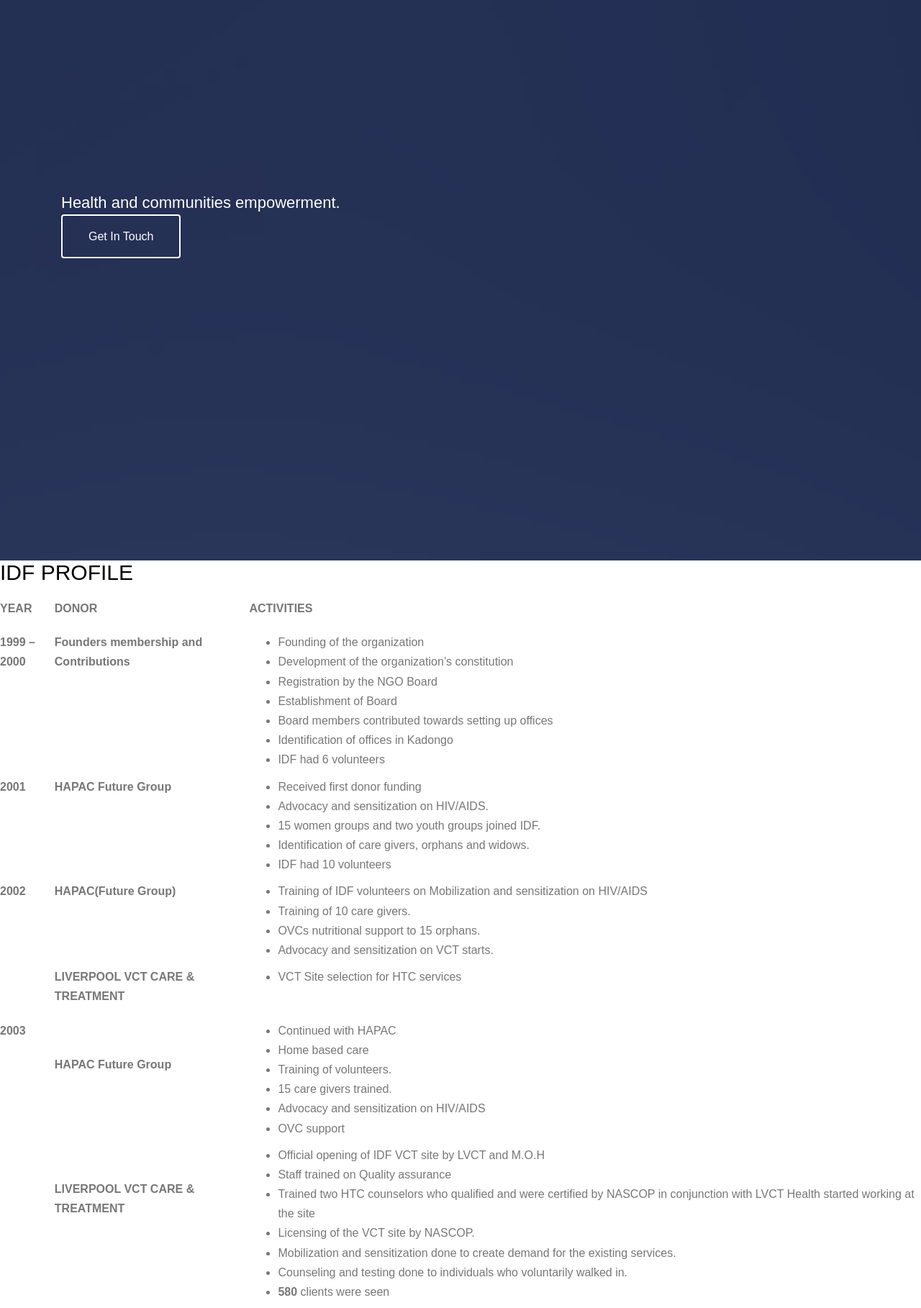
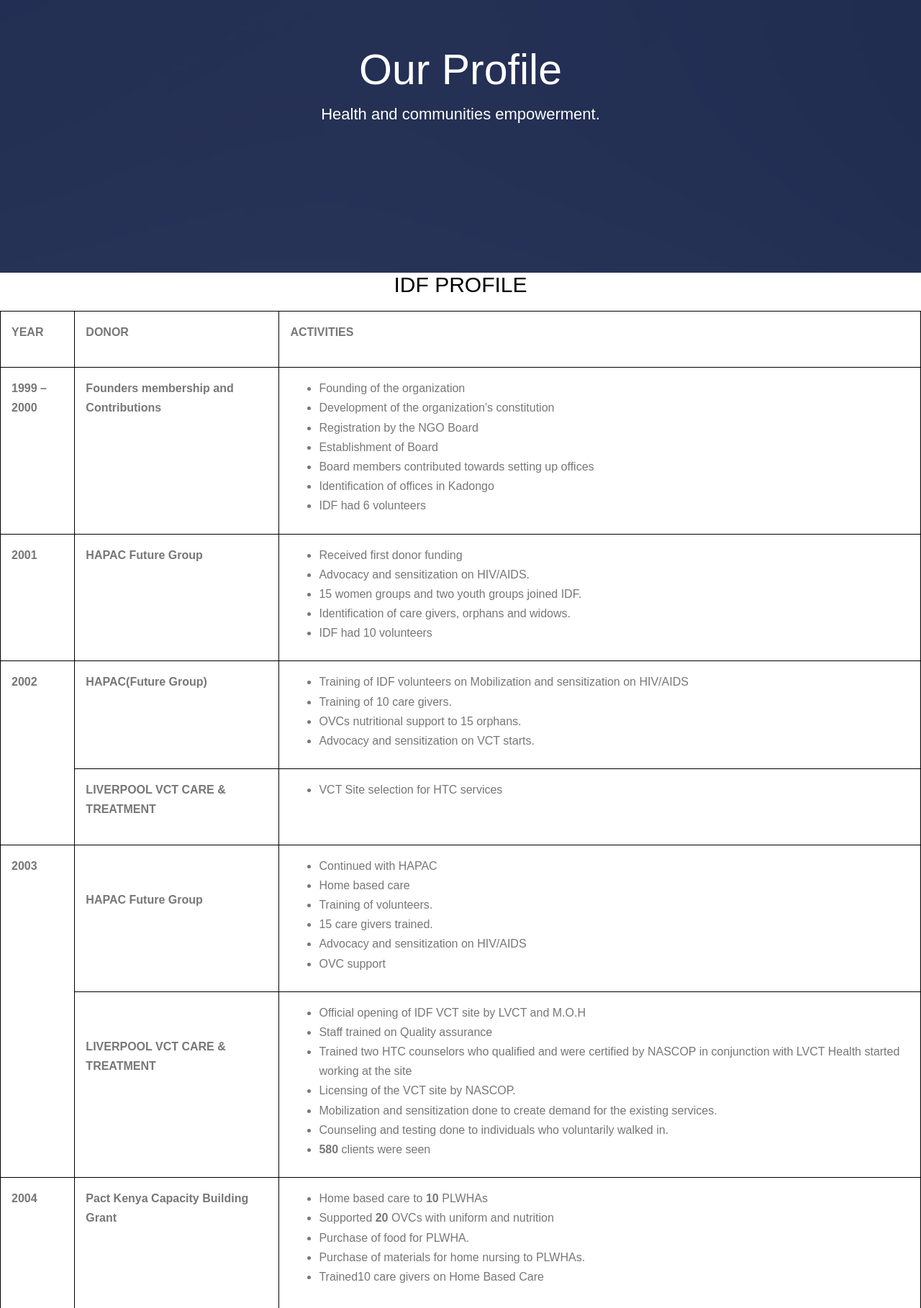
Before and after one commit to wang0nya/idf-site, a PHP site: page /portfolio.html in a window 1280 px wide. Shown: the part 121-1939 px from the top of the page at 72% size. Run offline with PHP 8.4, Linux system fonts and the light colour scheme; some web fonts are replaced.

Commit message:
personalise

```diff
--- a/about.html
+++ b/about.html
@@ -114,7 +114,7 @@
 					<div class="display-t">
 						<div class="display-tc">
 							<h1 class="animate-box" data-animate-effect="fadeInUp">About Us</h1>
-							<h2 class="animate-box" data-animate-effect="fadeInUp">Health and communities empowerment<em>by</em></h2>
+							<h2 class="animate-box" data-animate-effect="fadeInUp">Health and communities empowerment.</h2>
 						</div>
 					</div>
 				</div>
--- a/css/style.css
+++ b/css/style.css
@@ -1889,4 +1889,13 @@ form label {
   border: 2px solid #17B794;
 }
 
+table {
+    border-collapse: collapse;
+}
+
+table, th, td {
+    border: 1px solid black;
+    padding: 15px;
+    text-align: left;
+}
 /*# sourceMappingURL=style.css.map */
--- a/portfolio.html
+++ b/portfolio.html
@@ -106,16 +106,15 @@
 			</div>
 		</nav>
 
-		<header id="gtco-header" class="gtco-cover" role="banner" style="background-image:url(images/img_bg_1.jpg);">
+		<header id="gtco-header" class="gtco-cover gtco-cover-xs" role="banner" style="background-image:url(images/img_bg_1.jpg);">
 			<div class="overlay"></div>
 			<div class="gtco-container">
 				<div class="row">
-					<div class="col-md-12 col-md-offset-0 text-left">
+					<div class="col-md-8 col-md-offset-2 text-center">
 						<div class="display-t">
 							<div class="display-tc">
-								<h1 class="animate-box" data-animate-effect="fadeInUp"></h1>
-								<h2 class="animate-box" data-animate-effect="fadeInUp">Health and communities empowerment.
-								<p class="animate-box" data-animate-effect="fadeInUp"><a href="#" class="btn btn-white btn-lg btn-outline">Get In Touch</a></p>
+								<h1 class="animate-box" data-animate-effect="fadeInUp">Our Profile</h1>
+								<h2 class="animate-box" data-animate-effect="fadeInUp">Health and communities empowerment.</h2>
 							</div>
 						</div>
 					</div>
@@ -124,7 +123,7 @@
 		</header>
 
 
-<h2>IDF PROFILE</h2>
+<h2 class="text-center">IDF PROFILE</h2>
 <table cellspacing="0" cellpadding="0">
     <tbody>
         <tr>
@@ -1757,22 +1756,16 @@ Initiation of IDF as a<strong>satellite</strong> of
                 </ul>
             </td>
         </tr>
-        <tr>
-            <td valign="top">
-            </td>
-            <td valign="top">
-            </td>
-            <td valign="top">
-                <
-            </td>
-        </tr>
+
     </tbody>
 </table>
+<br><br>
 			<div class="row">
 				<div class="col-md-4 col-md-offset-4 text-center animate-box">
 					<a href="#" class="btn btn-primary btn-lg btn-block">Have a project? Let's get started</a>
 				</div>
 			</div>
+			<br><br>
 
 		</div>
 	</div>
```
Also changed, not shown: index.html (+7 -7 lines).
